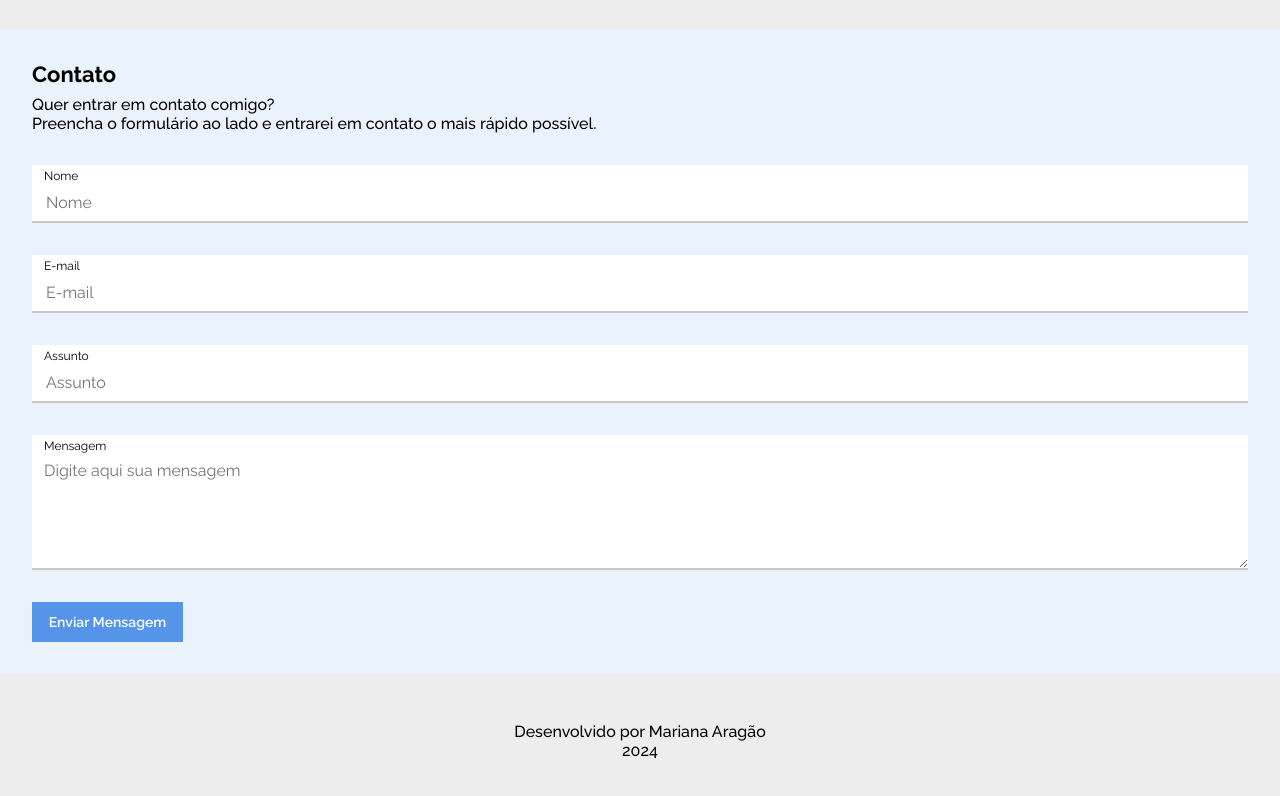
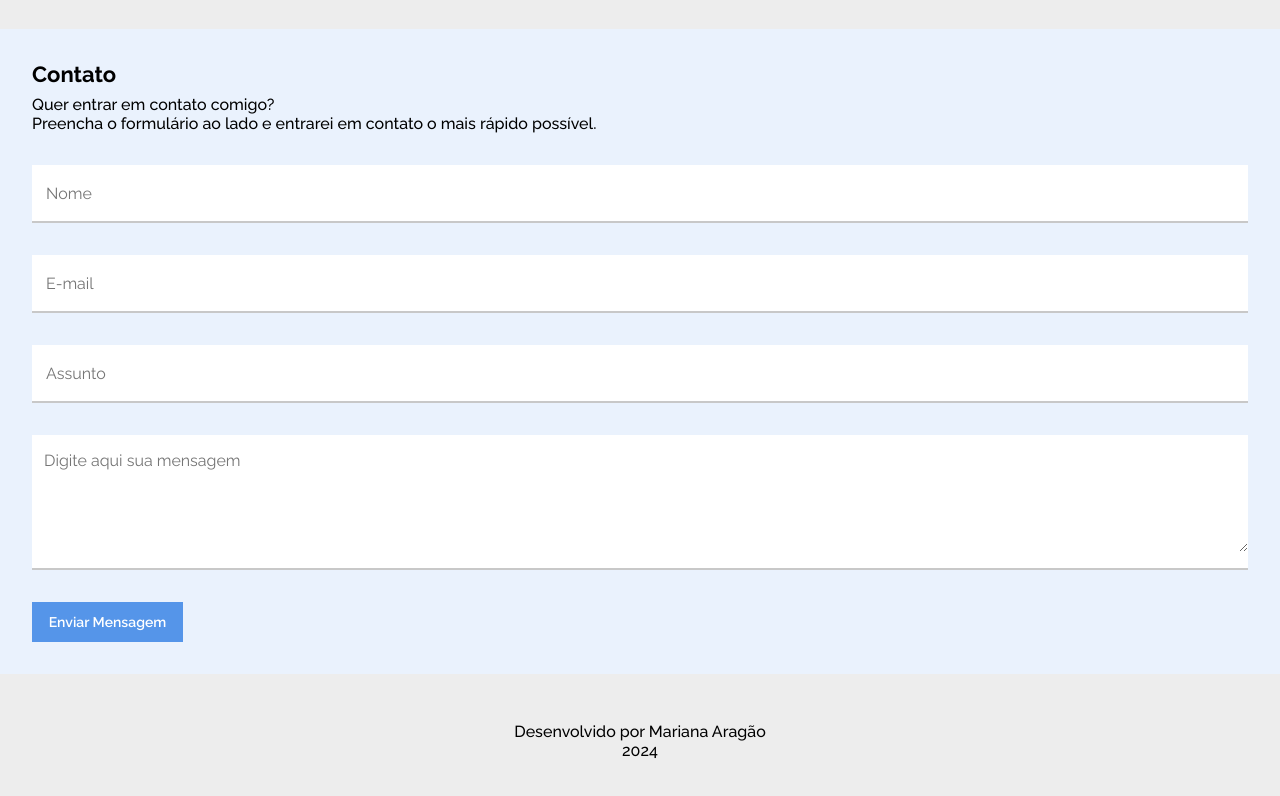
Before and after one commit to mari-aragao/Challenge-portfolio, a plain HTML site: page index.html in a window 1280 px wide. Shown: the part 3492-4288 px from the top of the page. Drawn offline with Linux system fonts and the light colour scheme.

Commit message:
add function to enable or desable label on contact session

```diff
--- a/index.html
+++ b/index.html
@@ -179,20 +179,20 @@
                     <p class="contato-descricao">Quer entrar em contato comigo?<br>Preencha o formulário ao lado e entrarei em contato o mais rápido possível.</p>
                 </div>
                 <form class="contato-form" autocomplete="off" action="mailto:mariazevedoaragao@gmail.com">
-                    <div class="contato-box">
-                        <label class="box-label" for="nome">Nome</label>
+                    <div class="contato-box ajust">
+                        <label class="box-label hidden" for="nome">Nome</label>
                         <input class="box-input" type="text" name="nome" id="nome" maxlength="50" placeholder="Nome" required>
                     </div>
-                    <div class="contato-box">
-                        <label class="box-label" for="email">E-mail</label>
+                    <div class="contato-box ajust">
+                        <label class="box-label hidden" for="email">E-mail</label>
                         <input class="box-input" type="text" name="email" id="email" maxlength="50" placeholder="E-mail" required>
                     </div>
-                    <div class="contato-box">
-                        <label class="box-label"  for="assunto">Assunto</label>
+                    <div class="contato-box ajust">
+                        <label class="box-label hidden"  for="assunto">Assunto</label>
                         <input class="box-input" type="text" name="assunto" id="assunto" maxlength="50"  placeholder="Assunto" required>
                     </div>
-                    <div class="contato-box-mensagem">
-                        <label class="box-label"  for="mensagem">Mensagem</label>
+                    <div class="contato-box-mensagem ajust">
+                        <label class="box-label hidden"  for="mensagem">Mensagem</label>
                         <textarea class="box-input-mensagem" name="mensagem" id="mensagem" maxlength="300"  placeholder="Digite aqui sua mensagem" required></textarea>
                     </div>
                     <div>
--- a/js/script.js
+++ b/js/script.js
@@ -13,6 +13,22 @@ document.addEventListener('DOMContentLoaded', function() {
                 });
             } else {
                 console.log("Elemento alvo não encontrado");
+            }
+        });
+    });
+
+    // Desabilitar o label quando nao tiver nada escrito
+    const inputsForLabels = document.querySelectorAll('.box-input, .box-input-mensagem');
+    inputsForLabels.forEach(input => {
+        input.addEventListener('input', () => {
+            const label = input.previousElementSibling;
+            const parentDiv = input.parentElement;
+            if (input.value.trim() !== '') {
+                label.classList.remove('hidden');
+                parentDiv.classList.remove('ajust');
+            } else {
+                label.classList.add('hidden');
+                parentDiv.classList.add('ajust');
             }
         });
     });
@@ -49,7 +65,7 @@ document.addEventListener('DOMContentLoaded', function() {
                 input.parentElement.classList.remove('invalid');
             }
         } else {
-            if (!input.checkValidity() || input.parentElement.classList.contains('invalid')) {
+            if (!input.value.trim()){
                 input.parentElement.classList.add('invalid');
             } else {
                 input.parentElement.classList.remove('invalid');
@@ -68,6 +84,8 @@ document.addEventListener('DOMContentLoaded', function() {
         console.log("formIsValid", formIsValid);
         submitButton.disabled = !formIsValid;
     }
+
+
     function isEmailValid(email) {
         const emailPattern = /^[^\s@]+@[^\s@]+\.[^\s@]+$/;
         if (email.trim() === '')
--- a/styles/rodape.css
+++ b/styles/rodape.css
@@ -31,6 +31,16 @@
     gap: 32px;
 
 }
+.contato-box.ajust{
+    display: flex;
+    flex-direction: column;
+    justify-content: center;
+    background-color: var(--cor-de-fundo-white);
+    border-bottom: 2px solid #C8C8C8;
+    height: 56px;
+    width: 100%;
+    gap: 4px;
+}
 .contato-box{
     display: flex;
     flex-direction: column;
@@ -49,14 +59,35 @@
     border: 2px solid transparent;
     transition: border-color 0.3s ease;
 }
+.box-input{
+    border: transparent;
+    font-family: "Raleway", sans-serif;
+    font-size: 16px;
+    padding: 0px 12px;
+    border: 2px solid transparent;
+    transition: border-color 0.3s ease;
+}
 .box-input:focus {
     outline:none;
+}
+.box-label.hidden{
+    display: none;
 }
 .box-label{
     font-size: 12px;
     padding: 4px 12px;
 }
 
+.contato-box-mensagem.ajust{
+    display: flex;
+    flex-direction: column;
+    background-color: var(--cor-de-fundo-white);
+    border-bottom: 2px solid #C8C8C8;
+    height: 101px;
+    width: 100%;
+    padding: 16px 0 16px 0;
+    gap: 4px;
+}
 .contato-box-mensagem{
     display: flex;
     flex-direction: column;
```
